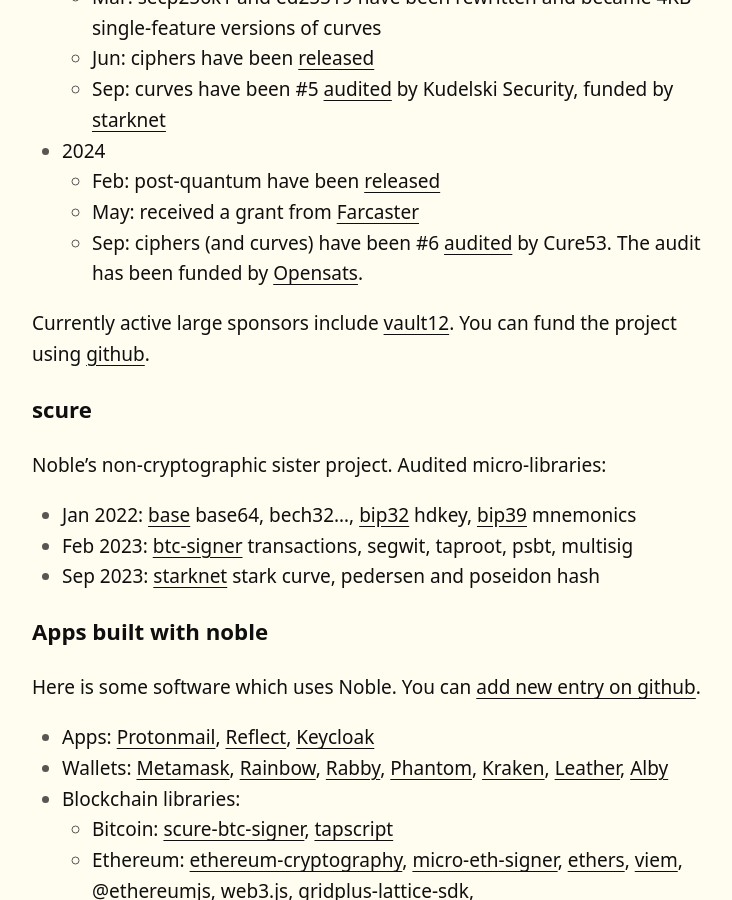
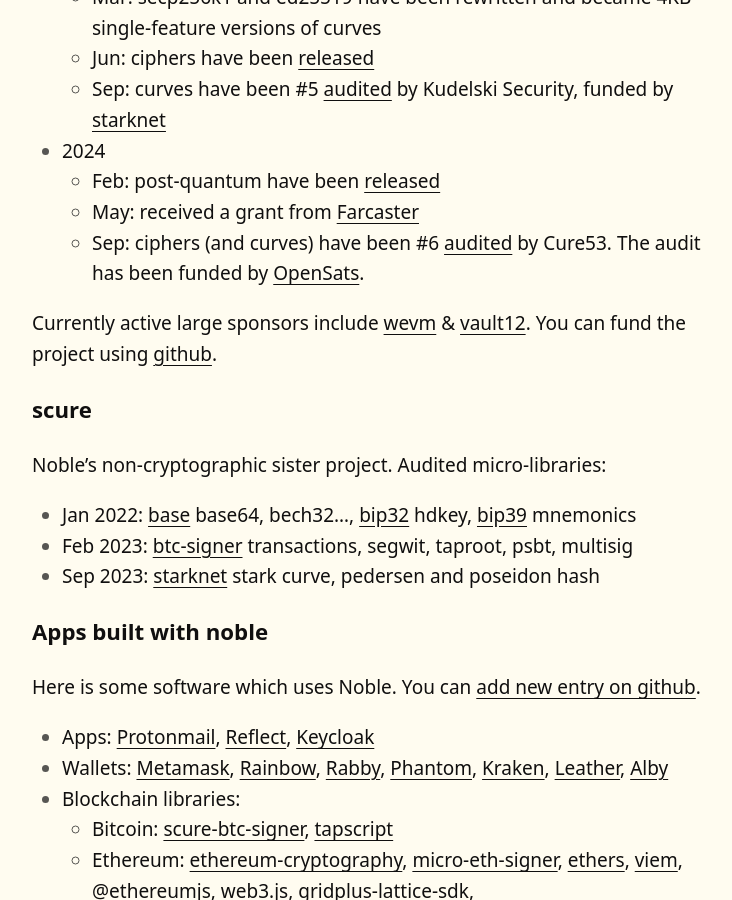
Before and after one commit to paulmillr/paulmillr.github.io, a Jekyll site: the page built from noble.md, in a window 1280 px wide and 900 px high, scrolled down 1862 px. Shown: the whole window, without its empty margins (266-998 px from the left). Built offline with Jekyll 4.4.1, drawn with Linux system fonts in a browser that asks for light colours.

Commit message:
New sponsor

```diff
--- a/noble.md
+++ b/noble.md
@@ -54,9 +54,9 @@
 - 2024
   - Feb: post-quantum have been [released](https://github.com/paulmillr/noble-post-quantum/commit/2834e5c3409f70309edf9c30b2c4206cd449cd8e)
   - May: received a grant from [Farcaster](https://www.farcaster.xyz)
-  - Sep: ciphers (and curves) have been #6 [audited](https://github.com/paulmillr/noble-ciphers/blob/ac7a601590eac6d1ba845cea0e1ae611aeacea32/audit/2024-09-cure53-audit-nbl4.pdf) by Cure53. The audit has been funded by [Opensats](https://opensats.org).
+  - Sep: ciphers (and curves) have been #6 [audited](https://github.com/paulmillr/noble-ciphers/blob/ac7a601590eac6d1ba845cea0e1ae611aeacea32/audit/2024-09-cure53-audit-nbl4.pdf) by Cure53. The audit has been funded by [OpenSats](https://opensats.org).
 
-Currently active large sponsors include [vault12](https://vault12.com). You can
+Currently active large sponsors include [wevm](https://wevm.dev) & [vault12](https://vault12.com). You can
 fund the project using [github](https://github.com/sponsors/paulmillr).
 
 ### scure
```
